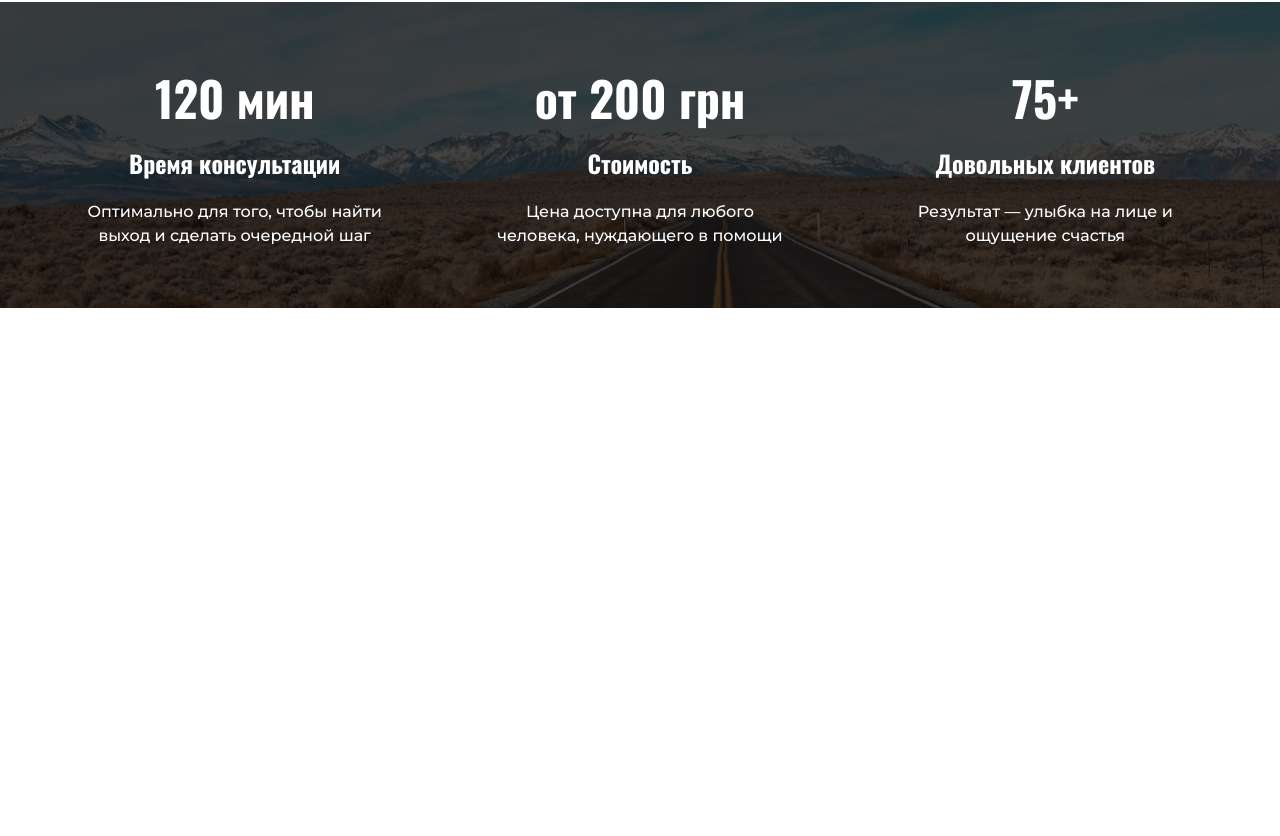
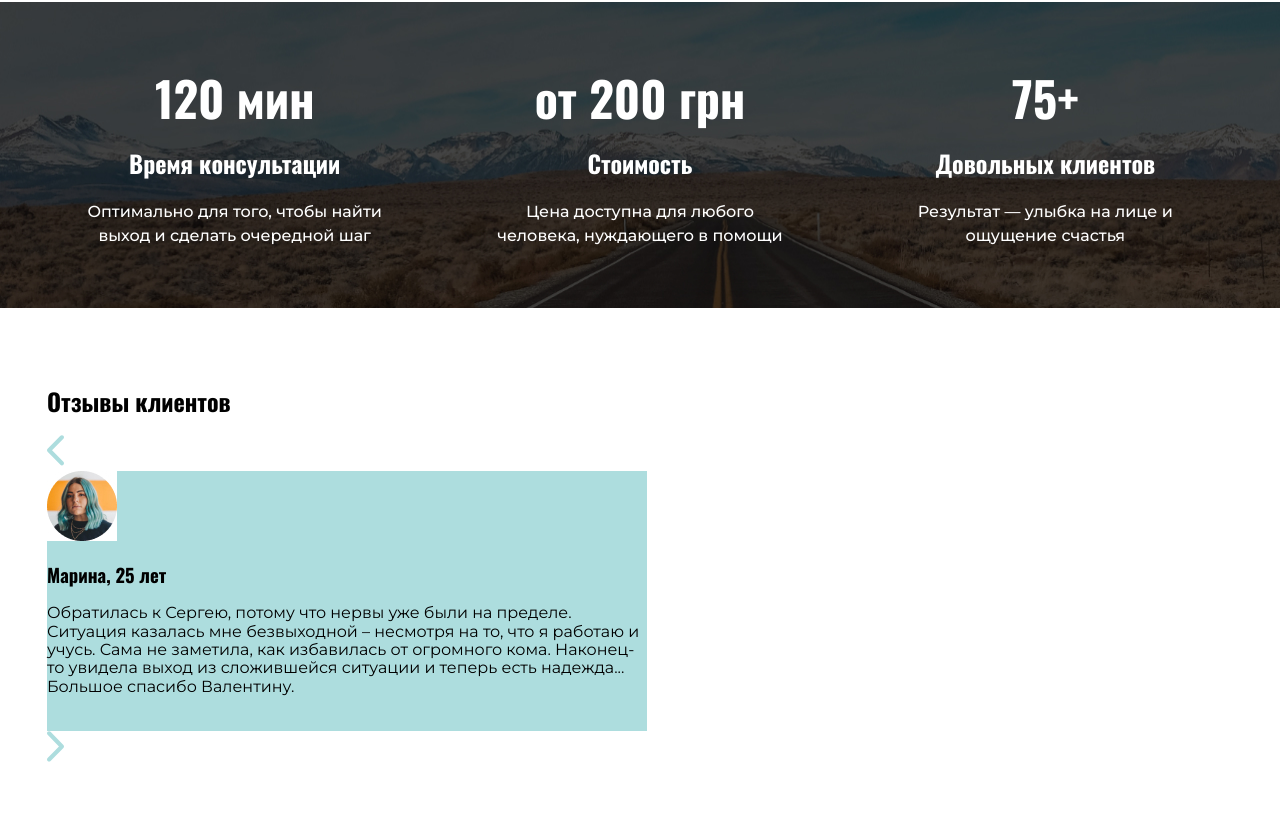
Before and after one commit to denystarasiuk/marin-site, a plain HTML site: page index.html in a window 1280 px wide. Shown: the part 2140-2976 px from the top of the page. Before the commit the page ends 2771 px from the top, so only its background shows below. Drawn offline with Linux system fonts and the light colour scheme.

Commit message:
started comment form

```diff
--- a/index.html
+++ b/index.html
@@ -141,6 +141,29 @@
                 </p>
             </article>
         </section>
+        <section class="comment center">
+            <h2 class="comment__title">
+                Отзывы клиентов
+            </h2>
+            <a href="#" class="comment__left-arrow">
+                <img class="comment__left-arrow_pic" src="./img/arrow-vector.svg" alt="Arrow">
+            </a>
+            <div class="comment__text">
+                <img class="comment__customer-pic" src="./img/girl.jpg" alt="customer">
+                <h3 class="comment__customer-name">
+                    Марина, 25 лет
+                </h3>
+                <p class="comment__customer-text">
+                    Обратилась к Сергею, потому что нервы уже были на пределе.
+                    Ситуация казалась мне безвыходной – несмотря на то, что я работаю и учусь.
+                    Сама не заметила, как избавилась от огромного кома. Наконец-то увидела выход из
+                    сложившейся ситуации и теперь есть надежда... Большое спасибо Валентину.
+                </p>
+            </div>
+            <a href="#" class="comment__right-arrow">
+                <img class="comment__right-arrow_pic" src="./img/right-vector.svg" alt="Right">
+            </a>
+        </section>
     </main>
 
 
--- /dev/null
+++ b/sass/_comment.scss
@@ -0,0 +1,9 @@
+.comment {
+    padding-top: 60px;
+    padding-bottom: 70px;
+    &__text {
+        background-color: #ADDDDE;
+        max-width: 600px;
+        height: 260px;
+    }
+}
--- a/sass/style.scss
+++ b/sass/style.scss
@@ -9,3 +9,4 @@
 @import "about";
 @import "form";
 @import "statistics";
+@import "comment";
```
Also changed, not shown: css/style.css, img/arrow-vector.svg (added), img/girl.jpg (added), img/right-vector.svg (added), 1 other file.
